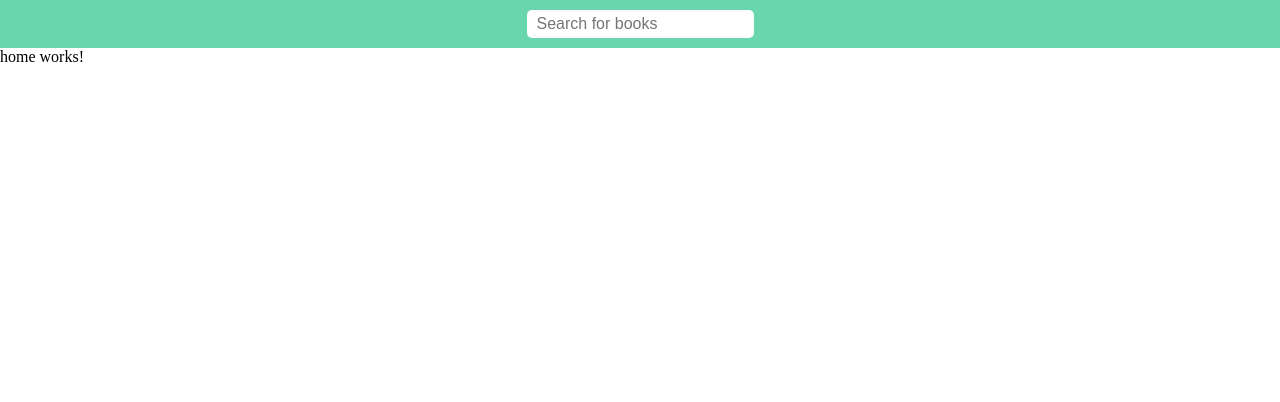
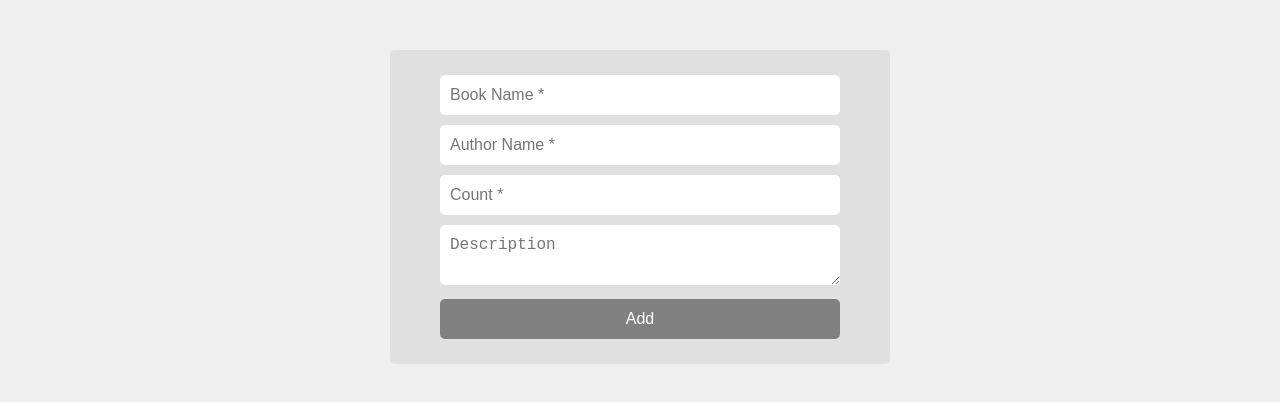
Before and after one commit to pruthvirajpatel/books-library, an Angular app: page /add in a window 1280 px wide. Before the commit this address led to /home. Shown: the top 402 px of the page. Built offline with nearby package versions, Linux system fonts and the light colour scheme.

Commit message:
Adding the books

```diff
--- /dev/null
+++ b/src/app/add/add/add.component.html
@@ -0,0 +1,14 @@
+<div class="container">
+  <form method="POST" [formGroup]="booksForm" (ngSubmit)="addBook()" novalidate>
+    <div class="row">
+      <div class="col">
+        <input type="text" placeholder="Book Name *" formControlName="name">
+        <input type="text" placeholder="Author Name *" formControlName="author">
+        <input type="number" placeholder="Count *" formControlName="count">
+        <textarea type="text" placeholder="Description" formControlName="description">
+          </textarea>
+        <input type="submit" [disabled]="booksForm.invalid" value="Add">
+      </div>
+    </div>
+  </form>
+</div>
--- /dev/null
+++ b/src/app/add/add/add.component.scss
@@ -0,0 +1,52 @@
+* {
+  box-sizing: border-box;
+}
+
+/* style the container */
+.container {
+  padding: 20px 0;
+  max-width: 500px;
+  margin: 50px auto;
+  background: #e0e0e0;
+  border-radius: 5px;
+}
+
+/* style inputs and textarea */
+input,
+textarea {
+  width: 100%;
+  padding: 10px;
+  border: none;
+  border-radius: 5px;
+  margin: 5px 0;
+  font-size: 16px;
+  line-height: 20px;
+}
+
+input:hover {
+  opacity: 1;
+}
+
+/* style the submit button */
+input[type="submit"] {
+  background-color: #4caf50;
+  color: white;
+  cursor: pointer;
+  &:disabled {
+    background-color: grey;
+    cursor: not-allowed;
+  }
+}
+
+.col {
+  padding: 0 50px;
+}
+
+@media screen and (max-width: 650px) {
+  .container {
+    margin: 20px;
+  }
+  .col {
+    padding: 0px 20px;
+  }
+}
--- /dev/null
+++ b/src/app/add/add/add.component.ts
@@ -0,0 +1,26 @@
+import { Component, OnInit } from '@angular/core';
+import { FormGroup, FormBuilder, Validators } from '@angular/forms';
+
+@Component({
+  selector: 'app-add',
+  templateUrl: './add.component.html',
+  styleUrls: ['./add.component.scss']
+})
+export class AddComponent implements OnInit {
+  booksForm: FormGroup;
+  constructor(private fb: FormBuilder) { }
+
+  ngOnInit() {
+    this.booksForm = this.fb.group({
+      name: ['', Validators.required],
+      description: [''],
+      count: ['', Validators.required],
+      author: ['', Validators.required]
+    });
+  }
+
+  addBook(): void {
+    const postData = this.booksForm.getRawValue();
+    console.log(postData);
+  }
+}
--- a/src/app/app-routing.module.ts
+++ b/src/app/app-routing.module.ts
@@ -7,6 +7,10 @@ const routes: Routes = [
   {
     path: 'home',
     component: HomeComponent
+  },
+  {
+    path: 'add',
+    loadChildren: () => import('./add/add.module').then(mod => mod.AddModule),
   },
   {
     path: '**',
--- a/src/styles.scss
+++ b/src/styles.scss
@@ -3,3 +3,7 @@
   padding: 0;
   margin: 0;
 }
+
+body {
+  background: #efefef;
+}
```
Also changed, not shown: src/app/add/add-routing.module.ts (added, +17 -0 lines), src/app/add/add.module.ts (added, +17 -0 lines), 1 other file (tests, documents, lock files or other folders).
